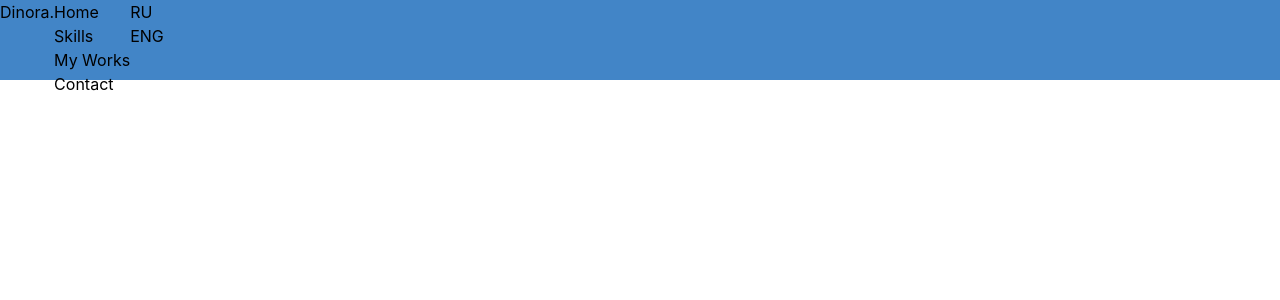
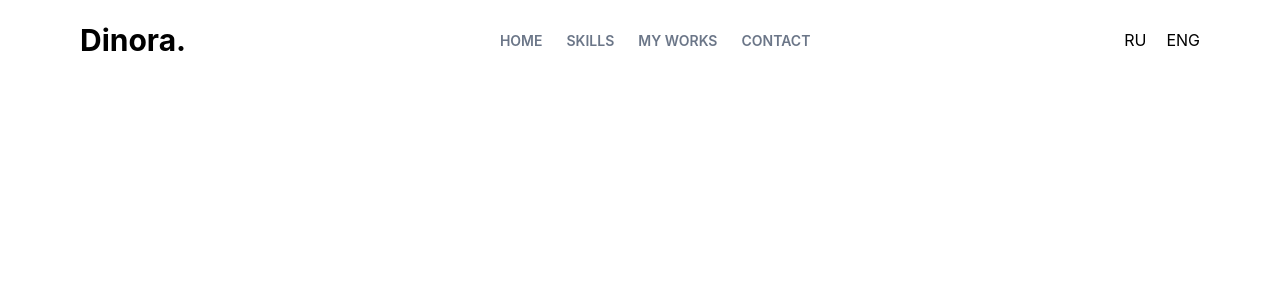
Before and after one commit to dinora2577/dimora, a React (Create React App) app: page / in a window 1280 px wide. Shown: the top 300 px of the page. Built offline with nearby package versions, Linux system fonts and the light colour scheme.

Commit message:
navbar section end
navbar section end

```diff
--- a/package.json
+++ b/package.json
@@ -8,6 +8,7 @@
     "@testing-library/user-event": "^13.5.0",
     "react": "^18.2.0",
     "react-dom": "^18.2.0",
+    "react-icons": "^5.0.1",
     "react-scripts": "5.0.1",
     "web-vitals": "^2.1.4"
   },
--- a/src/components/Navbar.jsx
+++ b/src/components/Navbar.jsx
@@ -1,26 +1,34 @@
-import React from 'react'
+import React, { useState } from 'react'
+import { HiMiniBars2 } from "react-icons/hi2";
 
 const Navbar = () => {
+    const[toggle,setToggle] =useState(false)
+    console.log(toggle);
   return (
 
 
-    <nav className=' containerr w-full h-[80px] bg-[#4285c7] flex justtify-between'>
-        <div>
+    <nav className=' containerr fixed w-full h-[80px] backdrop-blur flex justify-between items-center'>
+        <div className='text-[30px] font-bold'>
             Dinora.
         </div>
         <div>
-            <ul>
-                <li><a href="#">Home</a></li>
-                <li><a href="#">Skills</a></li>
-                <li><a href="#">My Works</a></li>
-                <li><a href="#">Contact</a></li>
+            <ul className={`flex md:flex-row flex-col gap-6 text-[#6b7688] font-[600] uppercase md:bg-[transparent] md:w-auto md:static bg-[white]  w-[80%] ${toggle ? 'right-0' : 'right-[-100%]'} top-[80px] md:h-auto h-[100vh] absolute transition-[1s] md:p-0 p-10 text-[14px]`} >
+                <li><a href="#" className='links'>Home</a></li>
+                <li><a href="#" className='links'>Skills</a></li>
+                <li><a href="#" className='links'>My Works</a></li>
+                <li><a href="#" className='links'>Contact</a></li>
             </ul>
         </div>
-        <div>
+
+        <div className='flex gap-5 ' >
             <div>RU</div>
             <div>ENG</div>
         </div>
+        {/* /*bars/* */}
+        <div className='p-1 bg-[#313bac] text-[white] rounded-full text-[25px] md:hidden block' onClick={()=>setToggle(!toggle)}>
 
+        <HiMiniBars2/>
+        </div>
     </nav>
   )
 }
--- a/src/index.css
+++ b/src/index.css
@@ -18,3 +18,22 @@ code {
   font-family: source-code-pro, Menlo, Monaco, Consolas, 'Courier New',
     monospace;
 }
+
+
+  .containerr{
+    @apply sm:px-[2rem] lg:px-[4rem] xl:px-[5rem] 2xl:px-[6rem];
+  }
+  .links{
+    @apply hover:text-[#313bac] relative transition-[0.5s];
+  }
+    .links:hover::after{
+      content:" ";
+      position: absolute;
+      top:-10px;
+      left: 50px;
+      border-radius:50%;
+      background-color: #313bac;
+      width: 7px;
+      height: 7px;
+      transition: 0.5s;
+    }
```
Also changed, not shown: 1 other file (tests, documents, lock files or other folders).
